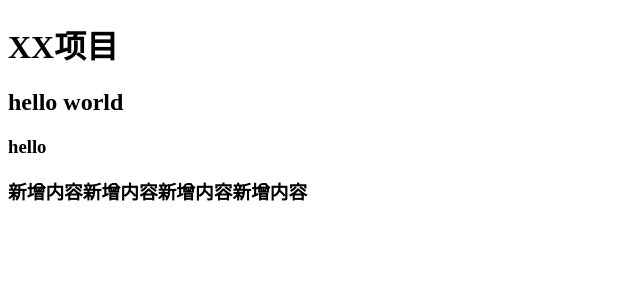
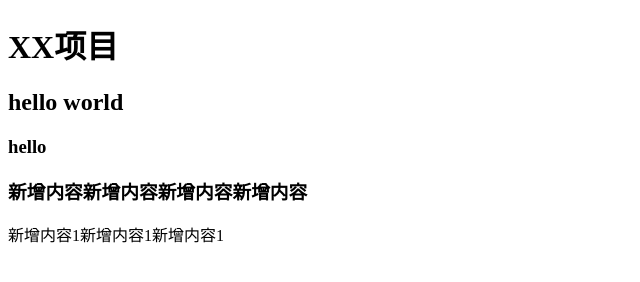
Before and after one commit to ZZZUTER/study, a plain HTML site: page index.html in a window 1280 px wide. Shown: the whole page, without its empty margins (0-640 px from the left). Drawn offline with Linux system fonts and the light colour scheme.

Commit message:
第六次更新

```diff
--- a/index.html
+++ b/index.html
@@ -10,5 +10,6 @@
     <h2>hello world</h2>
     <h3>hello</h3>
     <h3>新增内容新增内容新增内容新增内容</h3>
+    <span>新增内容1新增内容1新增内容1</span>
 </body>
 </html>
```
Also changed, not shown: 1 other file.
